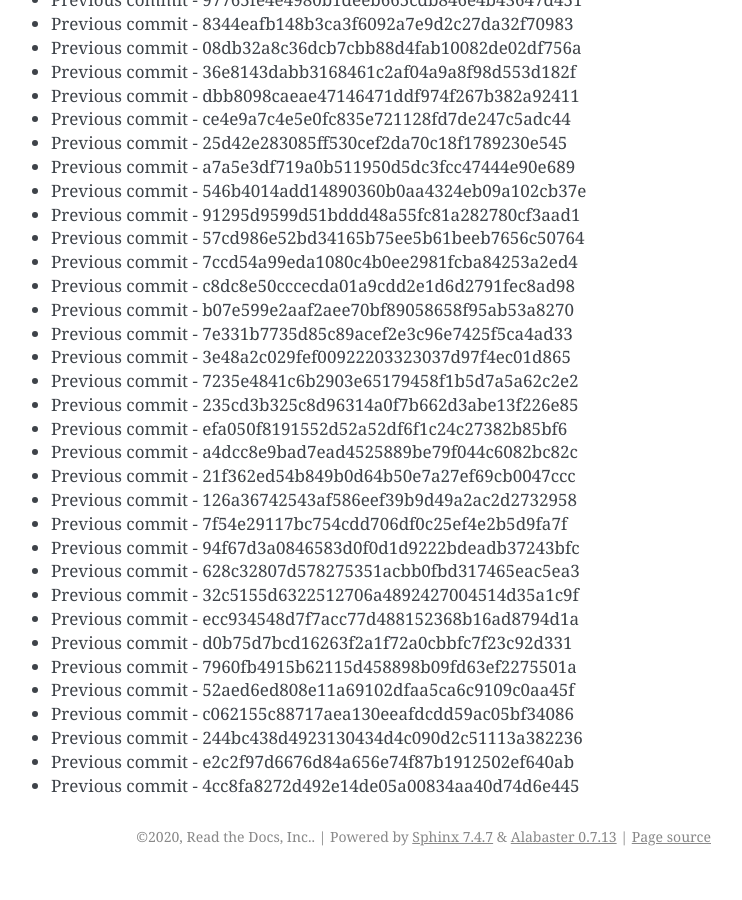
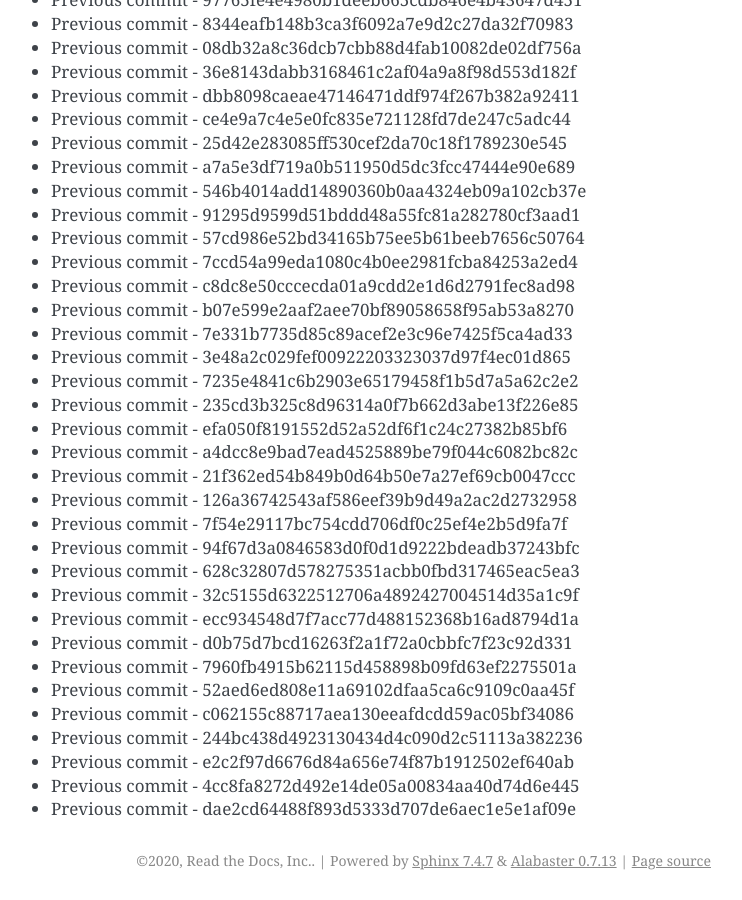
Before and after one commit to readthedocs/rtd-git-stresstest, a Sphinx documentation site: the page built from docs/updates.rst, in a window 1280 px wide and 900 px high, scrolled down 76710 px. Shown: the whole window, without its empty margins (399-1141 px from the left). Built offline with Sphinx 7.4.7, drawn with Linux system fonts in a browser that asks for light colours; before the commit the page ends 77586 px from its top, so only the background shows below that.

Commit message:
Generating commit from previous: dae2cd64488f893d5333d707de6aec1e5e1af09e

```diff
--- a/docs/updates.rst
+++ b/docs/updates.rst
@@ -3255,3 +3255,4 @@ It can be tested for any performance characteristics.
 * Previous commit - 244bc438d4923130434d4c090d2c51113a382236
 * Previous commit - e2c2f97d6676d84a656e74f87b1912502ef640ab
 * Previous commit - 4cc8fa8272d492e14de05a00834aa40d74d6e445
+* Previous commit - dae2cd64488f893d5333d707de6aec1e5e1af09e
```
